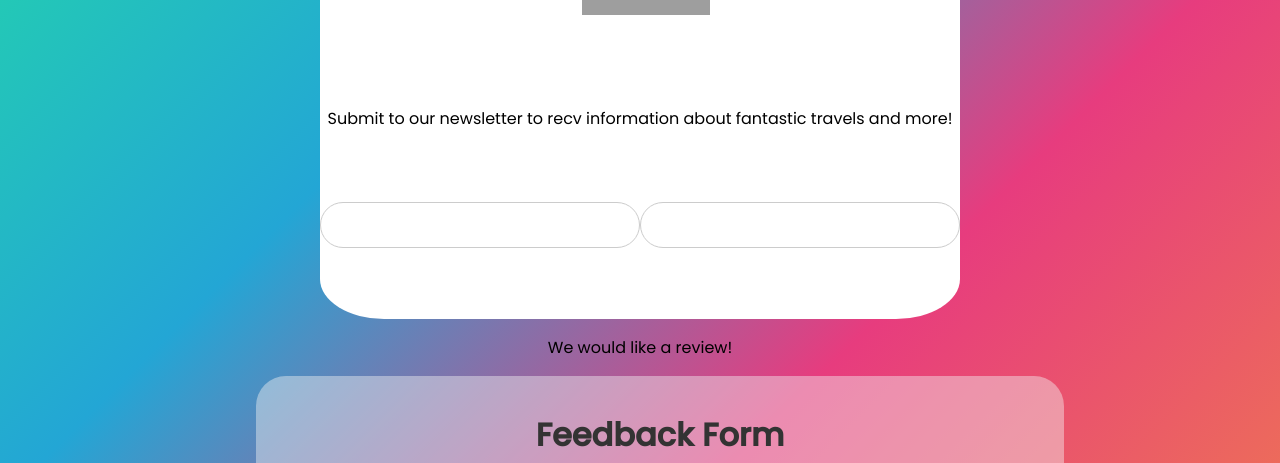
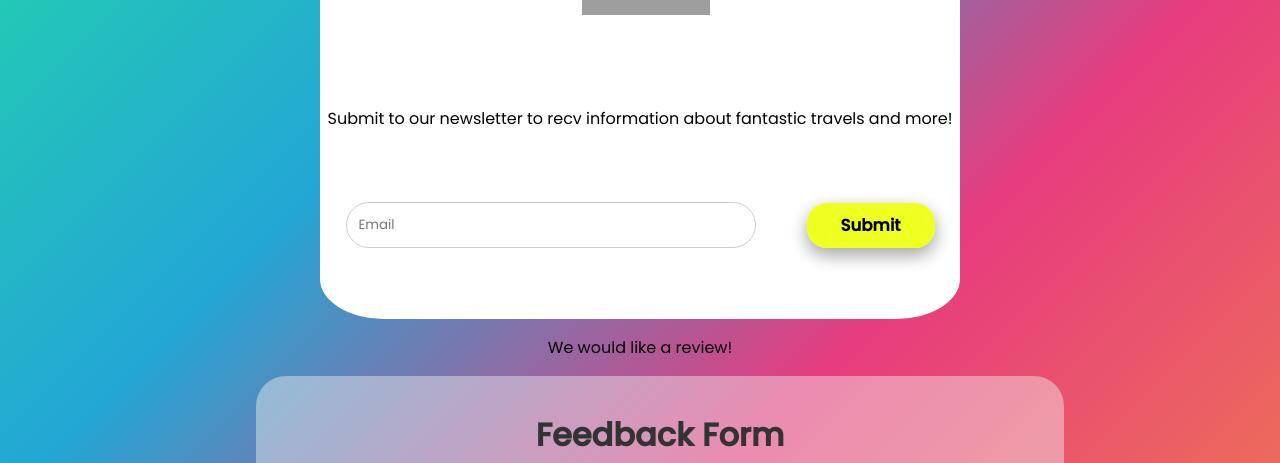
Before and after one commit to giovannicanedoli/travelhub, a Flask app: page /aboutus in a window 1280 px wide. Shown: the part 190-653 px from the top of the page. Run offline with Flask 3, Linux system fonts and the light colour scheme; data that the repository does not hold is empty; grey boxes are pictures that could not be loaded.

Commit message:
aggiunta newsletter

```diff
--- a/static/aboutus.css
+++ b/static/aboutus.css
@@ -63,12 +63,20 @@ address a:hover {
     height: 100%;
     width: 100%;
     display: flex;
-    justify-content: center;
+    justify-content: space-around;
     align-items: center;
+}
+
+#testo{
+    width: 60%;
 }
 
 .newslettertext{
     text-align: center;
+}
+
+.newsletter input[type=submit]{
+    margin-left: 0%;
 }
 
 
@@ -98,6 +106,11 @@ input[type=text], textarea {
     border-radius: 30px;
     resize: vertical;
     transition-duration: 0.3s;
+}
+
+input[type=submit] {
+    margin-left: 40%;
+    width: 20%;
 }
 
 label {
@@ -131,11 +144,6 @@ label {
     content: "";
     display: table;
     clear: both;
-}
-
-input[type=submit] {
-    margin-left: 40%;
-    width: 20%;
 }
 
 #uno,#due,#tre,#quattro,#cinque{
--- a/templates/aboutus.html
+++ b/templates/aboutus.html
@@ -41,10 +41,9 @@
       </div>
 
       <div class = "insertdata">
-        <input type="text">
-        <!--CON TYPE = TEXT HO DEL PADDING PER VIA DEL CODICE MESSO IN BASSO!
-        qualsiasi bottone con tipo testo ha margin left!-->
-        <input type="text">
+        <input id = "testo" type="text" placeholder="Email">
+
+        <input class = "pulsante4" type="submit">
       </div>
     </div>
 
@@ -71,6 +70,7 @@
             <textarea class="text" id="subject" name="subject" placeholder="Write your feedback.." style="height:200px; width: 80%;" required></textarea>
           </div>
         </div>
+
         <br>
 
         <div class = "verticalflex">
```
